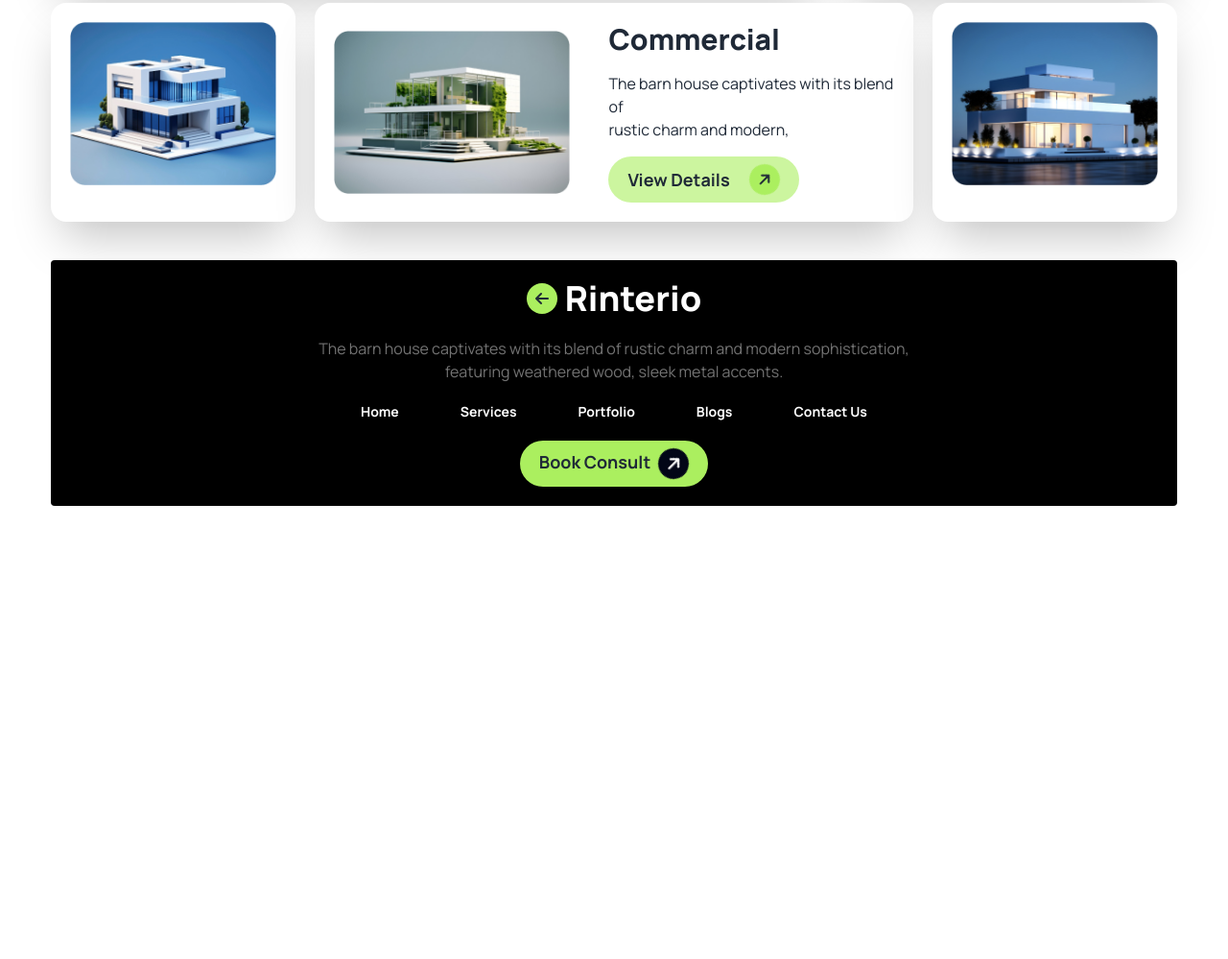
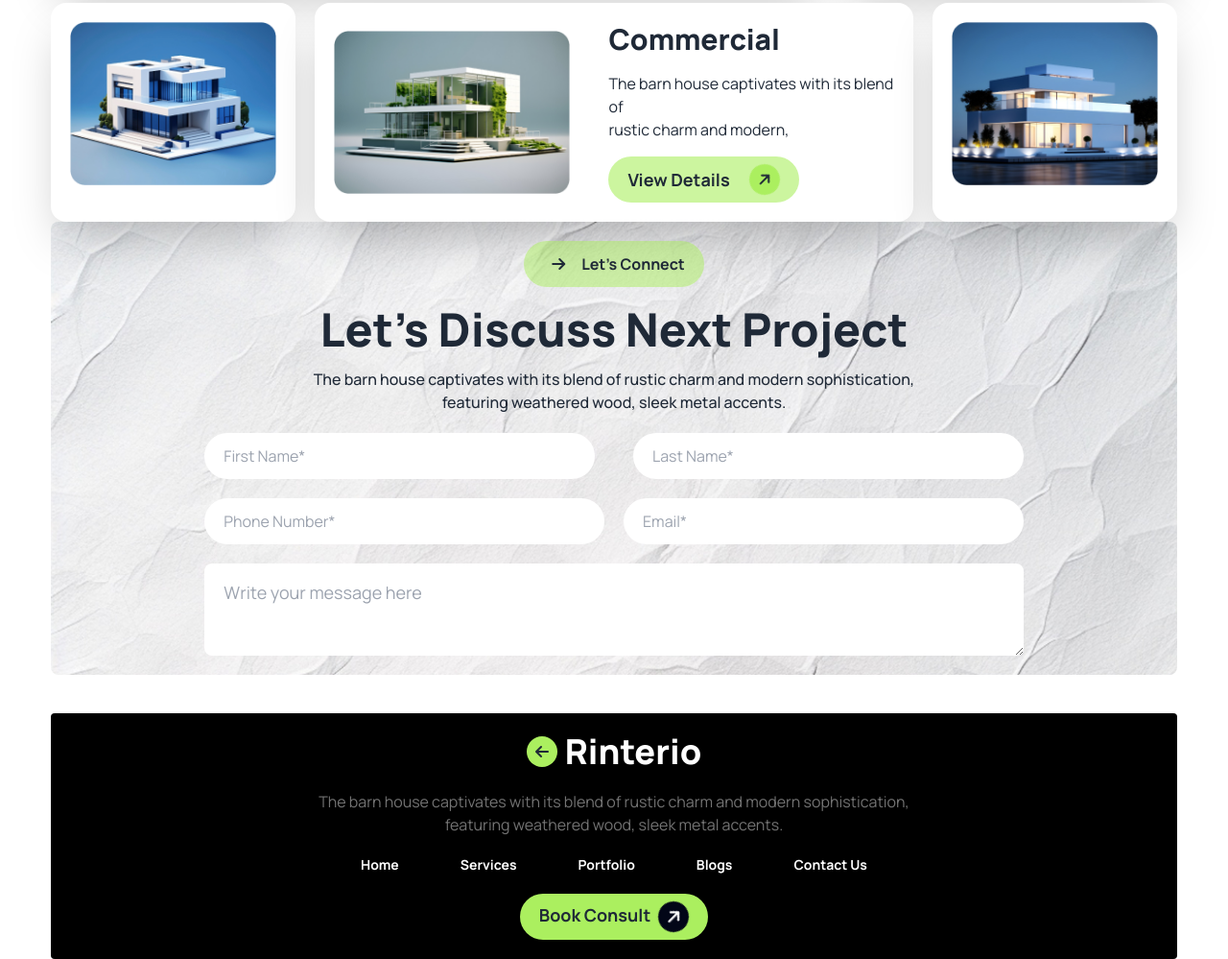
Before and after one commit to NurUddin111/rinterio, a plain HTML site: page index.html in a window 1280 px wide. Shown: the part 2430-3429 px from the top of the page at 96% size. Before the commit the page ends 2957 px from the top, so only its background shows below. Drawn offline with nearby package versions, Linux system fonts and the light colour scheme.

Commit message:
Let's Discuss Next Project Section Completed

```diff
--- a/index.html
+++ b/index.html
@@ -432,8 +432,68 @@
       <!-- "Let's Discuss Next Project" Section Starts -->
 
       <section>
-        <div>
-          <div></div>
+        <div class="bg-[url(assets/bg.jpg)] rounded-lg bg-cover py-5 space-y-5">
+          <div class="space-y-5">
+            <div class="flex justify-center">
+              <div
+                class="flex gap-2 justify-center items-center bg-light-green bg-opacity-50 rounded-3xl pt-2 pb-2 pr-5 pl-5 w-max"
+              >
+                <div class="rounded-full p-2 w-8 h-8 flex justify-center">
+                  <i class="fa-solid fa-arrow-right"></i>
+                </div>
+                <div class="text-base font-bold">Let's Connect</div>
+              </div>
+            </div>
+            <div class="space-y-4">
+              <h1 class="text-2xl lg:text-5xl font-extrabold text-center">
+                Let's Discuss Next Project
+              </h1>
+              <p class="text-base text-center font-medium">
+                The barn house captivates with its blend of rustic charm and
+                modern sophistication,<br />
+                featuring weathered wood, sleek metal accents.
+              </p>
+            </div>
+          </div>
+          <div>
+            <form class="space-y-5">
+              <div
+                class="flex flex-col lg:flex-row justify-center gap-5 lg:gap-10 px-2 lg:px-40"
+              >
+                <input
+                  type="text"
+                  class="rounded-full bg-white py-3 px-5 outline-0 w-full"
+                  placeholder="First Name*"
+                />
+                <input
+                  type="text"
+                  class="rounded-full bg-white py-3 px-5 outline-0 w-full"
+                  placeholder="Last Name*"
+                />
+              </div>
+
+              <div
+                class="flex flex-col lg:flex-row justify-center gap-5 px-2 lg:px-40"
+              >
+                <input
+                  type="number"
+                  class="rounded-full bg-white py-3 px-5 outline-0 w-full"
+                  placeholder="Phone Number*"
+                />
+                <input
+                  type="email"
+                  class="rounded-full bg-white py-3 px-5 outline-0 w-full"
+                  placeholder="Email*"
+                />
+              </div>
+              <div class="flex justify-center px-2 lg:px-40">
+                <textarea
+                  class="rounded-lg bg-white py-3 px-5 outline-0 w-full textarea-lg"
+                  placeholder="Write your message here"
+                ></textarea>
+              </div>
+            </form>
+          </div>
         </div>
       </section>
 
```
